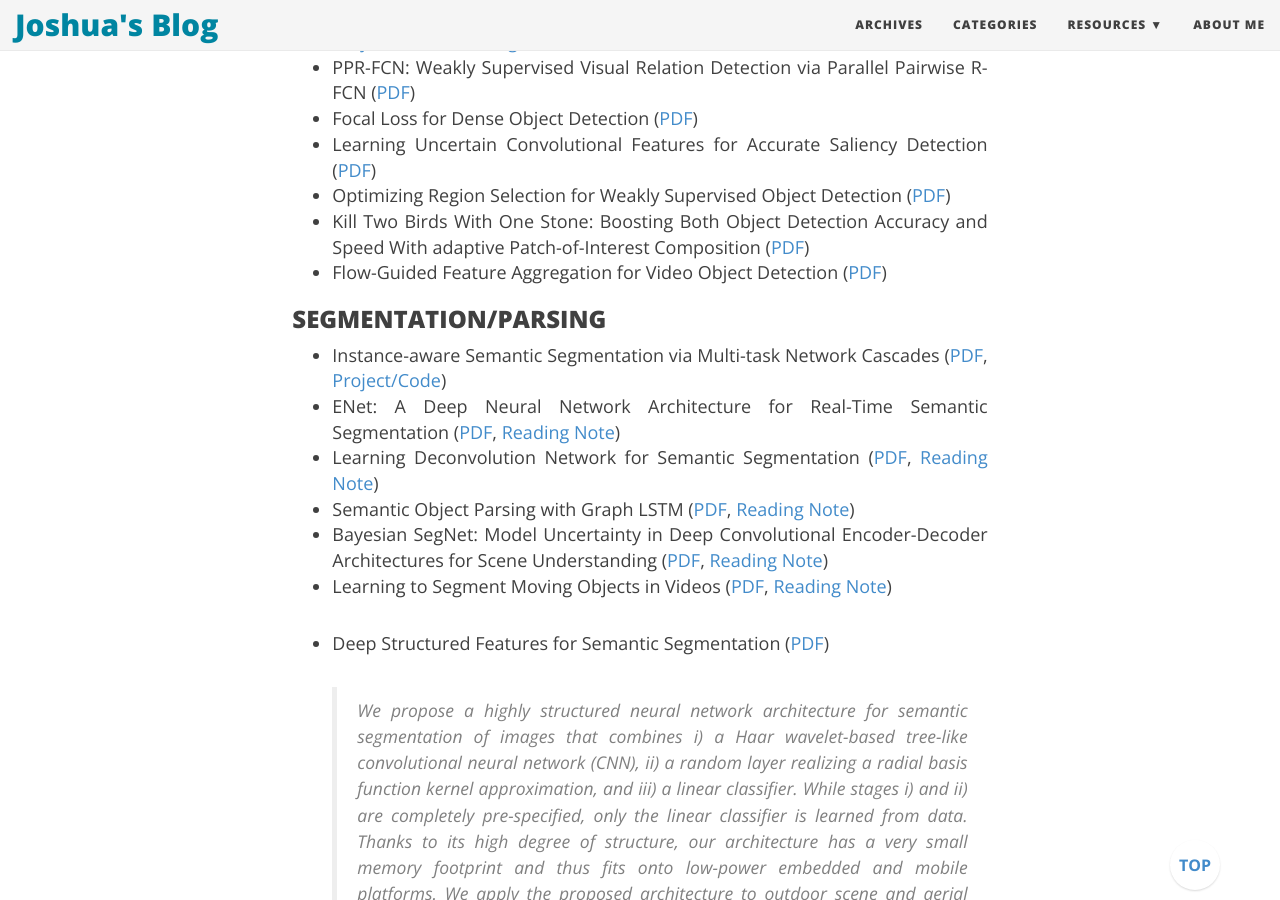
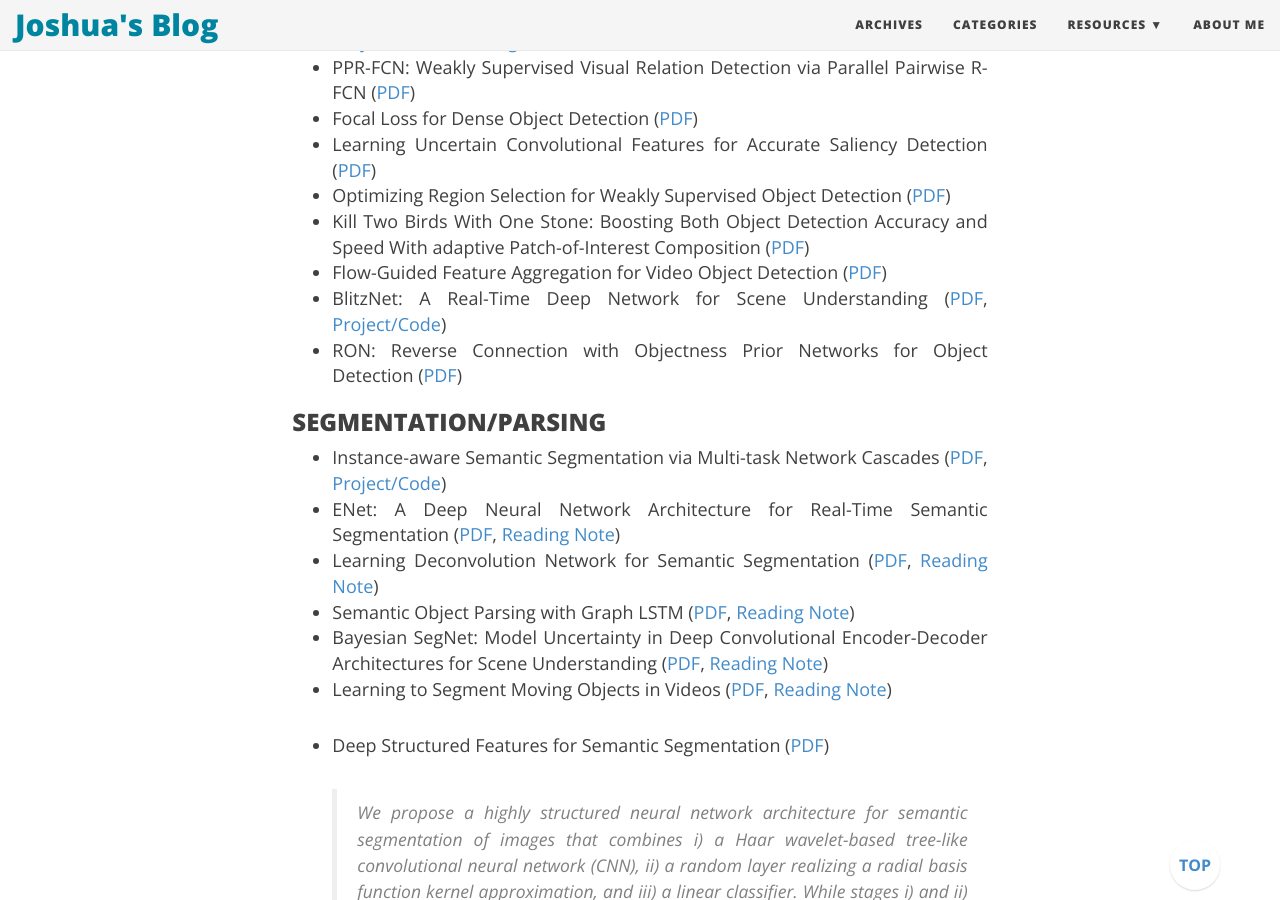
Before and after one commit to joshua19881228/joshua19881228.github.io, a Jekyll site: the page built from _posts/Computer_Vision/2016-08-25-my-jumble-of-computer-vision.md, in a window 1280 px wide and 900 px high, scrolled down 2968 px. Built offline with Jekyll 4.4.1, drawn with Linux system fonts in a browser that asks for light colours; nearby versions of some CDN libraries; comment, search, counter and statistics services are not loaded; some of the changed text lies outside the part shown.

Commit message:
update post

```diff
--- a/_posts/Computer_Vision/2016-08-25-my-jumble-of-computer-vision.md
+++ b/_posts/Computer_Vision/2016-08-25-my-jumble-of-computer-vision.md
@@ -65,6 +65,8 @@ I am going to maintain this page to record a few things about computer vision th
 * Optimizing Region Selection for Weakly Supervised Object Detection ([PDF](https://arxiv.org/abs/1708.01723))
 * Kill Two Birds With One Stone: Boosting Both Object Detection Accuracy and Speed With adaptive Patch-of-Interest Composition ([PDF](https://arxiv.org/abs/1708.03795))
 * Flow-Guided Feature Aggregation for Video Object Detection ([PDF](https://arxiv.org/abs/1703.10025))
+* BlitzNet: A Real-Time Deep Network for Scene Understanding ([PDF]( BlitzNet: A Real-Time Deep Network for Scene Understanding), [Project/Code](http://thoth.inrialpes.fr/research/blitznet/))
+*  RON: Reverse Connection with Objectness Prior Networks for Object Detection ([PDF](https://arxiv.org/abs/1707.01691))
 
 ### SEGMENTATION/PARSING ###
 
@@ -387,6 +389,7 @@ I am going to maintain this page to record a few things about computer vision th
 * Pose Guided Person Image Generation ([PDF](https://arxiv.org/abs/1705.09368))
 * On the Effects of Batch and Weight Normalization in Generative Adversarial Networks ([PDF](https://arxiv.org/abs/1704.03971), [Project/Code](https://github.com/stormraiser/GAN-weight-norm))
 * Aesthetic-Driven Image Enhancement by Adversarial Learning ([PDF](https://arxiv.org/abs/1707.05251))
+* Learning Efficient Convolutional Networks through Network Slimming ([PDF](https://arxiv.org/abs/1708.06519), [Project/Code](https://github.com/liuzhuang13/slimming))
 
 ### MACHINE LEARNING ###
 
```
Also changed, not shown: other parts of _posts/Computer_Vision/2016-08-25-my-jumble-of-computer-vision.md (+1 -1 lines).
